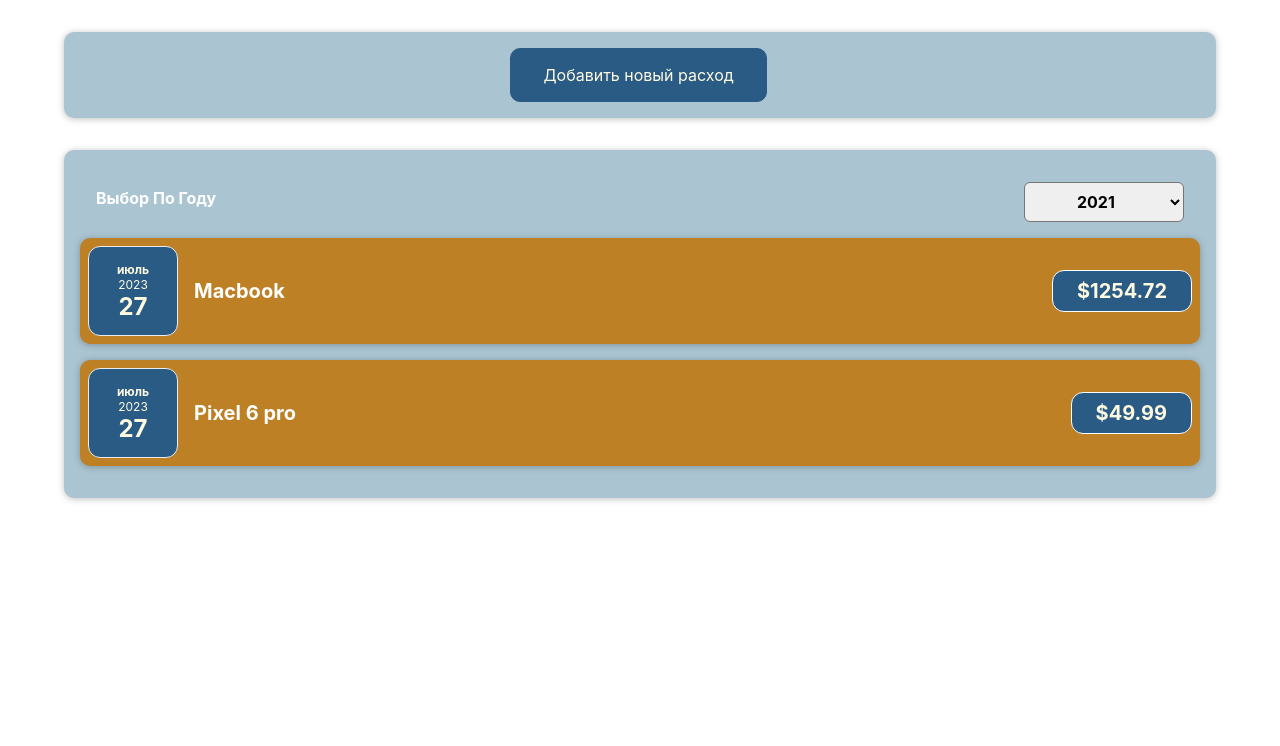
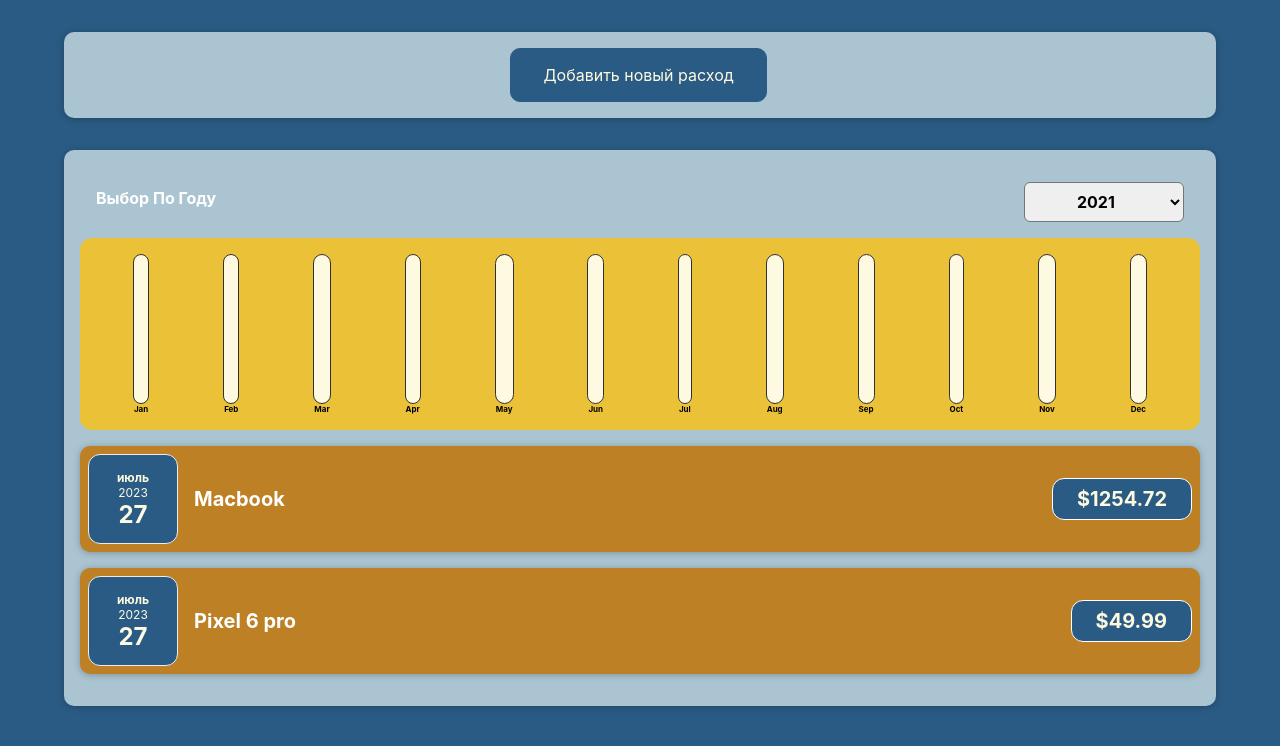
Before and after one commit to Nurbolot0225/CostAccounting, a React (Create React App) app: page / in a window 1280 px wide. Shown: the top 746 px of the page. Built offline with nearby package versions, Linux system fonts and the light colour scheme.

Commit message:
added Diagram

```diff
--- a/src/App.js
+++ b/src/App.js
@@ -34,7 +34,7 @@
 
     return (
         <div>
-            <NewCost onAddCost={addCostHandler} />
+            <NewCost onAddCost={addCostHandler}/>
             <Costs costs={costs}/>
         </div>
     );
--- /dev/null
+++ b/src/components/Costs/CostList.css
@@ -0,0 +1,9 @@
+.cost-list {
+    list-style: none;
+    padding: 0;
+}
+
+.cost-list__fallback {
+    color: #fefae1;
+    text-align: center;
+}
--- /dev/null
+++ b/src/components/Costs/CostList.js
@@ -0,0 +1,23 @@
+import CostItem from "./CostItem";
+import "./CostList.css";
+
+const CostList = (props) => {
+    if (props.costs.length === 0) {
+        return <h2 className="cost-list__fallback">В Этом Году Расходов Нет</h2>;
+    }
+
+    return (
+        <ul className="cost-list">
+            {props.costs.map((cost) => (
+                <CostItem
+                    key={cost.id}
+                    date={cost.date}
+                    description={cost.description}
+                    amount={cost.amount}
+                />
+            ))}
+        </ul>
+    );
+};
+
+export default CostList;
--- a/src/components/Costs/Costs.js
+++ b/src/components/Costs/Costs.js
@@ -1,8 +1,9 @@
-import CostItem from "./CostItem";
 import './Costs.css'
 import Card from "../UI/Card";
 import CostsFilter from "./CostFilter";
 import {useState} from "react";
+import CostsDiagram from "./CostsDiagram";
+import CostList from "./CostList";
 
 const Costs = (props) => {
     const [selectedYear, setSelectedYear] = useState('2021')
@@ -19,18 +20,8 @@
         <div>
             <Card className='costs'>
                 <CostsFilter year={selectedYear} onChangeYear={yearChangeHandler}/>
-                {filteredCosts.length === 0
-                    ?
-                    <h2 style={{textAlign: 'center', color: '#fff'}}>В этом году расходов нет</h2>
-                    :
-                    filteredCosts.map(cost => <CostItem
-                            key={cost.id}
-                            data={cost.data}
-                            description={cost.description}
-                            amount={cost.amount}
-                        />
-                    )
-                }
+                <CostsDiagram costs={filteredCosts} />
+                <CostList costs={filteredCosts}  />
             </Card>
         </div>
     )
--- /dev/null
+++ b/src/components/Costs/CostsDiagram.js
@@ -0,0 +1,28 @@
+import Diagram from "../Diagram/Diagram";
+
+const CostsDiagram = (props) => {
+
+    const diagramDataSets = [
+        {label: 'Jan', value: 0},
+        {label: 'Feb', value: 0},
+        {label: 'Mar', value: 0},
+        {label: 'Apr', value: 0},
+        {label: 'May', value: 0},
+        {label: 'Jun', value: 0},
+        {label: 'Jul', value: 0},
+        {label: 'Aug', value: 0},
+        {label: 'Sep', value: 0},
+        {label: 'Oct', value: 0},
+        {label: 'Nov', value: 0},
+        {label: 'Dec', value: 0}
+    ]
+
+    for (const cost of props.costs) {
+        const costMonth = cost.date.getMonth();
+        diagramDataSets[costMonth].value += cost
+    }
+
+    return <Diagram dataSets={diagramDataSets} />
+};
+
+export default CostsDiagram;
--- /dev/null
+++ b/src/components/Diagram/Diagram.css
@@ -0,0 +1,9 @@
+.diagram {
+    padding: 1rem;
+    border-radius: 12px;
+    background-color: #ebc137;
+    text-align: center;
+    display: flex;
+    justify-content: space-around;
+    height: 10rem;
+}
--- /dev/null
+++ b/src/components/Diagram/Diagram.js
@@ -0,0 +1,23 @@
+import DiagramBar from "./DiagramBar";
+import './Diagram.css'
+
+const Diagram = (props) => {
+
+    const dataSetsValues = props.dataSets.map(dataSet => dataSet.value)
+
+    const maxMonthCosts = Math.max(...dataSetsValues)
+
+    return (
+        <div className='diagram'>
+            {props.dataSets.map((dataSet) =>
+                <DiagramBar
+                    key={dataSet.label}
+                    value={dataSet.value}
+                    macValue={maxMonthCosts}
+                    label={dataSet.label}
+                />)}
+        </div>
+    );
+};
+
+export default Diagram;
--- /dev/null
+++ b/src/components/Diagram/DiagramBar.css
@@ -0,0 +1,30 @@
+.diagram-bar {
+    height: 100%;
+    display: flex;
+    flex-direction: column;
+    align-items: center;
+}
+
+.diagram-bar__inner {
+    height: 100%;
+    width: 100%;
+    border: 1px solid #313131;
+    border-radius: 12px;
+    background-color: #fefae1;
+    overflow: hidden;
+    display: flex;
+    flex-direction: column;
+    justify-content: flex-end;
+}
+
+.diagram-bar__fill {
+    background-color: #bd8025;
+    width: 100%;
+    transition: all 0.3s ease-out;
+}
+
+.diagram-bar__label {
+    font-weight: bold;
+    font-size: 0.5rem;
+    text-align: center;
+}
--- /dev/null
+++ b/src/components/Diagram/DiagramBar.js
@@ -0,0 +1,23 @@
+import './DiagramBar.css'
+
+const DiagramBar = (props) => {
+
+    let barFillHeight = '0%'
+
+    if (props.macValue > 0) {
+        barFillHeight = Math.round(props.value / props.maxValue * 100) + '%';
+    }
+
+    return (
+        <div className='diagram-bar'>
+            <div className='diagram-bar__inner'>
+                <div className='diagram-bar__fill' style={{
+                    height: barFillHeight
+                }} ></div>
+            </div>
+            <div className='diagram-bar__label'>{props.label}</div>
+        </div>
+    );
+};
+
+export default DiagramBar;
--- a/src/index.css
+++ b/src/index.css
@@ -1,5 +1,6 @@
 body {
   margin: 20px;
+  background: #2a5b84;
   font-family: -apple-system, BlinkMacSystemFont, 'Segoe UI', 'Roboto', 'Oxygen',
   'Ubuntu', 'Cantarell', 'Fira Sans', 'Droid Sans', 'Helvetica Neue',
   sans-serif;
```
Also changed, not shown: src/components/NewCost/CostForm.js (+7 -6 lines), src/components/NewCost/NewCost.js (+3 -4 lines).
